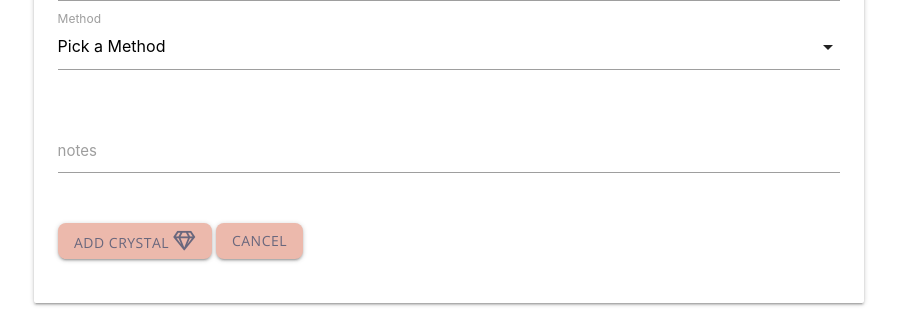
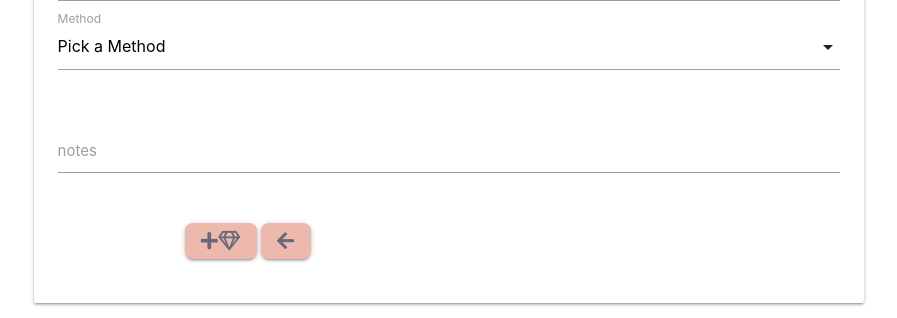
Before and after one commit to Code-Institute-Submissions/Mjau83-myCrystals_AugResub, a Flask app: page /add_crystal in a window 1280 px wide. Shown: the part 873-1191 px from the top of the page, without its empty margins (191-1088 px from the left). Run offline with Flask 2, Linux system fonts and the light colour scheme; data that the repository does not hold is empty; some libraries are stand-ins or nearby versions.

Commit message:
Add tooltip to the buttons

```diff
--- a/templates/components/forms/add_crystal_form.html
+++ b/templates/components/forms/add_crystal_form.html
@@ -58,7 +58,6 @@
                 <label for="quantity">Quantity</label>
             </div>
         </div>
-
         <!-- date last used -->
         <div>
             <i class="fas fa-calendar-day"></i><label for="date_used">Date: </label>
@@ -85,14 +84,17 @@
         </div>
         <!-- add crystal button -->
         <div class="row">
-            <div class="col s4 center-align">
-                <button type="submit" class="btn">
-                    Add Crystal <i class="far fa-gem"></i>
+            <div class="col s6 center-align">
+                <button type="submit" class="btn tooltipped" id="edit" data-position="right"
+                    data-tooltip="Add Crystal">
+                    <i class="fas fa-plus"></i><i class="far fa-gem"></i>
                 </button>
                 <!-- cancel button-->
-                <a href="{{ url_for('view_crystals') }}" class="btn">Cancel</a>
+                <a href="{{ url_for('view_crystals') }}" class="btn tooltipped" id="cancel" data-position="right"
+                    data-tooltip="Cancel">
+                    <i class="fas fa-arrow-left"></i>
+                </a>
             </div>
-
         </div>
     </div>
 </form>
```
Also changed, not shown: templates/components/forms/edit_crystal_form.html (+8 -4 lines), templates/pages/crystals.html (+9 -6 lines), static/css/style.css (line endings or trailing spaces).
